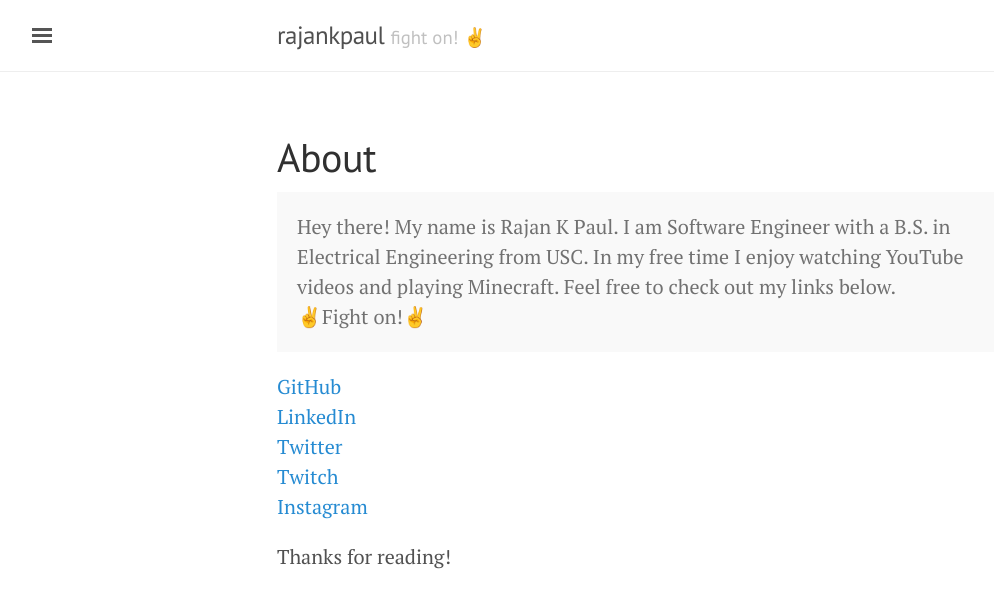
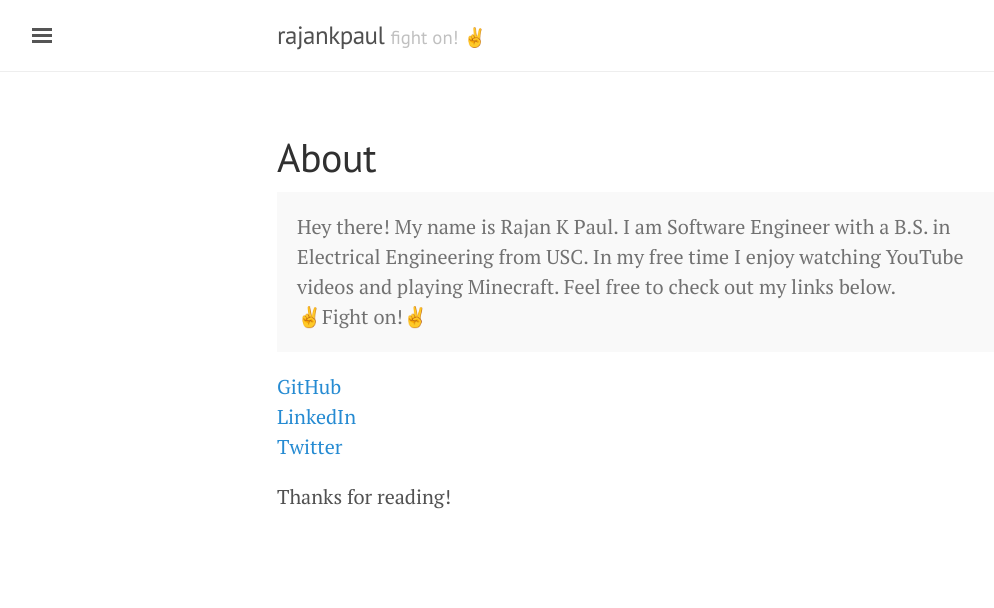
Before and after one commit to rajankpaul/rajankpaul.github.io, a Jekyll site: the page built from about.md, in a window 1280 px wide. Shown: the top 608 px of the page, without its empty margins (3-997 px from the left). Built offline with Jekyll 4.4.1, drawn with Linux system fonts in a browser that asks for light colours.

Commit message:
Update about.md

```diff
--- a/about.md
+++ b/about.md
@@ -11,7 +11,5 @@ title: About
 [GitHub](https://github.com/rajankpaul)<br/>
 [LinkedIn](https://linkedin.com/rajankpaul)<br/>
 [Twitter](https://twitter.com/rajankpaul)<br/>
-[Twitch](https://twitter.com/rajankpaul)<br/>
-[Instagram](https://linkedin.com/rajankpaul)
 
 Thanks for reading!
```
